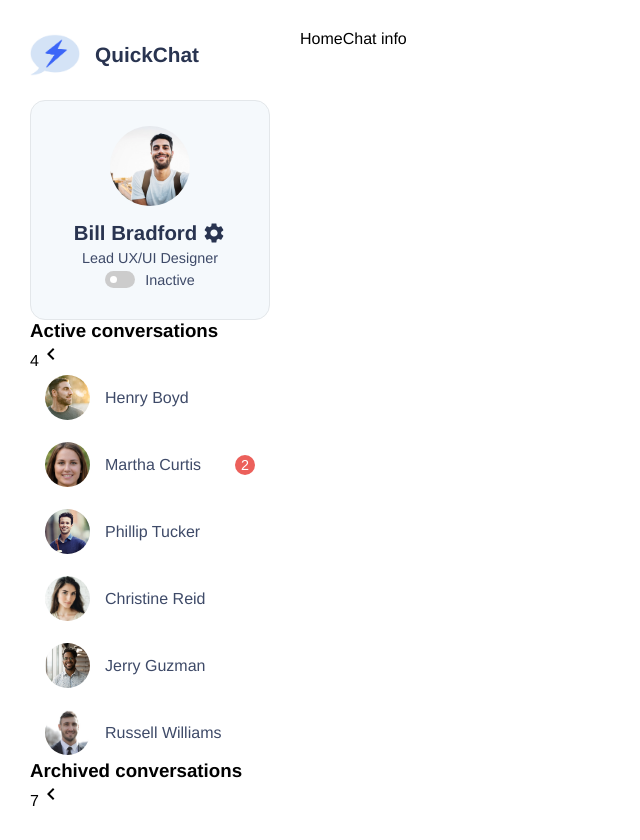
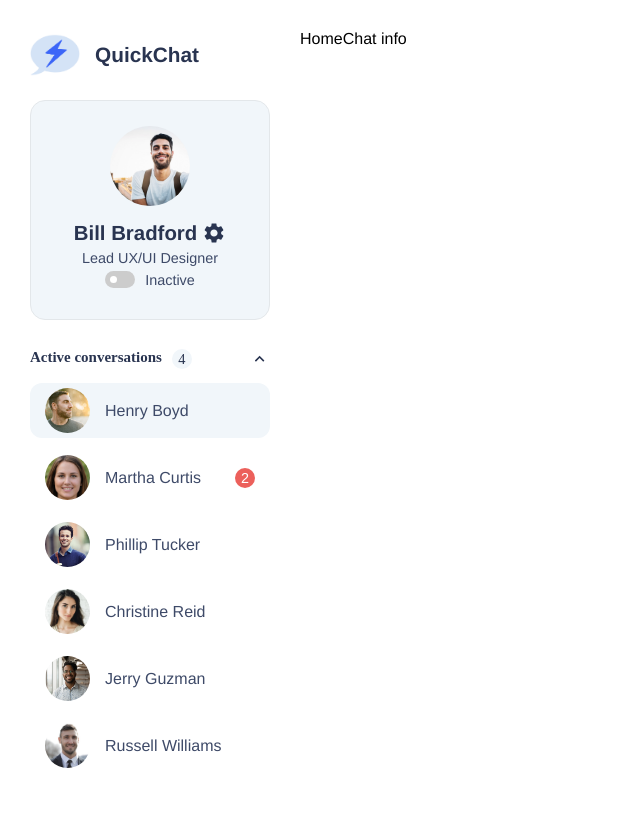
Before and after one commit to tobi4120/axibo-challenge1, a React (Create React App) app: page / in a window 1280 px wide. Shown: the whole page, without its empty margins (0-640 px from the left). After the commit the page ends 800 px from the top, so only its background shows below. Built offline with nearby package versions, Linux system fonts and the light colour scheme; a web font is replaced by a local one.

Commit message:
menu styling finished up

```diff
--- a/src/components/menu/conversations.js
+++ b/src/components/menu/conversations.js
@@ -11,20 +11,22 @@ import russell from "../../assets/profilePictures/russell.jpeg";
 
 export default function Conversations() {
     const [users, setUsers] = useState([
-        { "name": "Henry Boyd", "picture": henry, "unreadMsgs": 0 },
-        { "name": "Martha Curtis", "picture": martha, "unreadMsgs": 2 },
-        { "name": "Phillip Tucker", "picture": phillip, "unreadMsgs": 0 },
-        { "name": "Christine Reid", "picture": christine, "unreadMsgs": 0 },
-        { "name": "Jerry Guzman", "picture": jerry, "unreadMsgs": 0 },
-        { "name": "Russell Williams", "picture": russell, "unreadMsgs": 0 }
+        { "name": "Henry Boyd", "picture": henry, "unreadMsgs": 0, "active": true },
+        { "name": "Martha Curtis", "picture": martha, "unreadMsgs": 2, "active": false },
+        { "name": "Phillip Tucker", "picture": phillip, "unreadMsgs": 0, "active": false  },
+        { "name": "Christine Reid", "picture": christine, "unreadMsgs": 0, "active": false  },
+        { "name": "Jerry Guzman", "picture": jerry, "unreadMsgs": 0, "active": false  },
+        { "name": "Russell Williams", "picture": russell, "unreadMsgs": 0, "active": false  }
     ])
 
     return (
         <div className="menu__conversations">
-            <div className="activeConversations">
-                <h3>Active conversations</h3>
-                <span>4</span>
-                <ChevronLeftIcon />
+            <div className="menu__conversations__header">
+                <div className="menu__conversations__header__name_and_num">
+                    <h3>Active conversations</h3>
+                    <span className="menu__conversations__header__num">4</span>
+                </div>
+                <span className="menu__conversations__header__up"><ChevronLeftIcon /></span>
             </div>
 
             {/* Conversations */}
@@ -37,10 +39,12 @@ export default function Conversations() {
                     )
                 })}
             </div>
-            <div className="archivedConversations">
-                <h3>Archived conversations</h3>
-                <span>7</span>
-                <ChevronLeftIcon />
+            <div className="menu__conversations__header">
+                <div className="menu__conversations__header__name_and_num">
+                    <h3>Archived conversations</h3>
+                    <span className="menu__conversations__header__num">7</span>
+                </div>
+                <span className="menu__conversations__header__down"><ChevronLeftIcon /></span>
             </div>
         </div>
     )
--- a/src/components/menu/convoThumbnail.js
+++ b/src/components/menu/convoThumbnail.js
@@ -1,6 +1,6 @@
 export default function ConvoThumbnail(props) {
     return (
-        <div className="convoThumbnail">
+        <div className={props.user.active? "convoThumbnail active": "convoThumbnail"}>
             <img src={props.user.picture} alt="profile pic" />
             <p className="convoThumbnail__name">{props.user.name}</p>
             {props.user.unreadMsgs > 0 && <span className="convoThumbnail__unread">{props.user.unreadMsgs}</span>}
--- a/src/styles/css/index.css
+++ b/src/styles/css/index.css
@@ -41,11 +41,15 @@ p {
 
 .app {
   display: flex;
-  padding: 30px 0px 30px 0px; }
+  padding: 30px 0px 30px 0px;
+  width: 100vw;
+  height: 100vh;
+  overflow: hidden; }
 
 .menu {
   width: 300px;
-  padding: 0px 30px 0px 30px; }
+  padding: 0px 30px 0px 30px;
+  overflow: scroll; }
   .menu__header {
     display: flex;
     gap: 15px;
@@ -67,7 +71,7 @@ p {
   align-items: center;
   color: #293450;
   padding: 25px;
-  background-color: #f5f9fc; }
+  background-color: #f1f6fa; }
   .menu__userInfo img {
     border-radius: 50%;
     width: 80px;
@@ -128,6 +132,37 @@ p {
         transition: 0.3s;
         border-radius: 50%; }
 
+.menu__conversations {
+  padding: 25px 0px; }
+  .menu__conversations__header {
+    font-family: "san-fran-med";
+    color: #293450;
+    font-size: 0.8rem;
+    display: flex;
+    align-items: center; }
+    .menu__conversations__header__name_and_num {
+      display: flex;
+      flex: 1;
+      gap: 10px; }
+    .menu__conversations__header__num {
+      display: flex;
+      flex-direction: column;
+      align-items: center;
+      justify-content: center;
+      background-color: #f1f6fa;
+      color: #293450;
+      width: 20px;
+      height: 20px;
+      border-radius: 50%;
+      font-size: 0.9rem; }
+    .menu__conversations__header__up {
+      transform: rotate(90deg) scale(0.8); }
+    .menu__conversations__header__down {
+      transform: rotate(270deg) scale(0.8); }
+  .menu__conversations__list {
+    margin-top: 10px;
+    margin-bottom: 10px; }
+
 .convoThumbnail {
   display: flex;
   align-items: center;
@@ -148,7 +183,7 @@ p {
   .convoThumbnail__name {
     flex: 1; }
   .convoThumbnail:hover {
-    background-color: #f5f9fc; }
+    background-color: #f1f6fa; }
   .convoThumbnail__unread {
     display: flex;
     flex-direction: column;
@@ -160,3 +195,7 @@ p {
     height: 20px;
     border-radius: 50%;
     font-size: 0.9rem; }
+
+.active {
+  font-family: "san-fran-med", Helvetica, sans-serif;
+  background-color: #f1f6fa; }
--- a/src/styles/sass/abstracts/_variables.scss
+++ b/src/styles/sass/abstracts/_variables.scss
@@ -2,7 +2,7 @@ $back-up-fonts: Helvetica, sans-serif;
 
 $dark-blue: #293450;
 $royal-blue: #1d4beb;
-$ghost-white: #f5f9fc;
+$ghost-white: #f1f6fa;
 $light-grey: #e3e7ea;
 $med-blue: #3e4a68;
 $tomato-red: #ec605b;
--- a/src/styles/sass/components/app.scss
+++ b/src/styles/sass/components/app.scss
@@ -1,4 +1,7 @@
 .app {
     display: flex;
     padding: 30px 0px 30px 0px;
+    width: 100vw;
+    height: 100vh;
+    overflow: hidden;
 }
--- a/src/styles/sass/components/menu/_conversations.scss
+++ b/src/styles/sass/components/menu/_conversations.scss
@@ -1,3 +1,44 @@
 .menu__conversations {
+    padding: 25px 0px;
 
+    &__header {
+        font-family: "san-fran-med";
+        color: $dark-blue;
+        font-size: 0.8rem;
+        display: flex;
+        align-items: center;
+
+        &__name_and_num {
+            display: flex;
+            flex: 1;
+            gap: 10px;
+        }
+
+        &__num {
+            display: flex;
+            flex-direction: column;
+            align-items: center;
+            justify-content: center;
+
+            background-color: $ghost-white;
+            color: $dark-blue;
+            width: 20px;
+            height: 20px;
+            border-radius: 50%;
+            font-size: 0.9rem;
+        }
+
+        &__up {
+            transform: rotate(90deg) scale(0.8);
+        }
+
+        &__down {
+            transform: rotate(270deg) scale(0.8);
+        }
+    }
+
+    &__list {
+        margin-top: 10px;
+        margin-bottom: 10px;
+    }
 }
--- a/src/styles/sass/components/menu/_convoThumbnail.scss
+++ b/src/styles/sass/components/menu/_convoThumbnail.scss
@@ -21,7 +21,7 @@
     }
 
     &:hover {
-        background-color: #f5f9fc;
+        background-color: $ghost-white;
     }
 
     &__unread {
@@ -38,3 +38,8 @@
         font-size: 0.9rem;
     }
 }
+
+.active {
+    font-family: "san-fran-med", $back-up-fonts;
+    background-color: $ghost-white;
+}
--- a/src/styles/sass/components/menu/_menu.scss
+++ b/src/styles/sass/components/menu/_menu.scss
@@ -1,6 +1,7 @@
 .menu {
     width: 300px;
     padding: 0px 30px 0px 30px;
+    overflow: scroll;
 
     &__header {
         display: flex;
```
